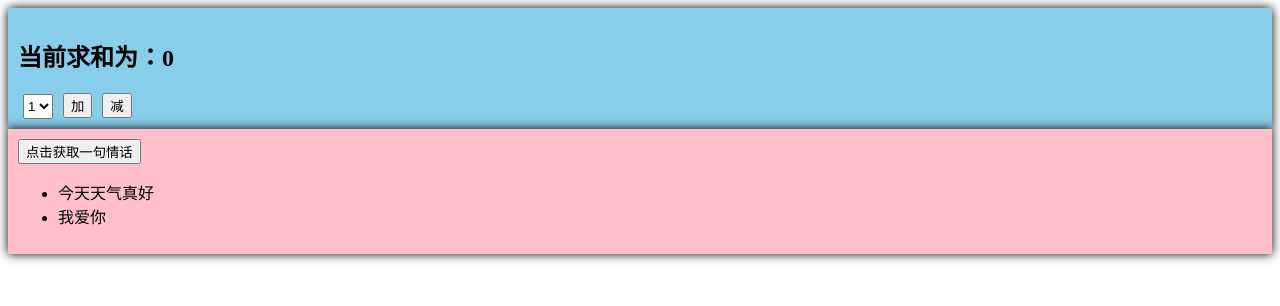
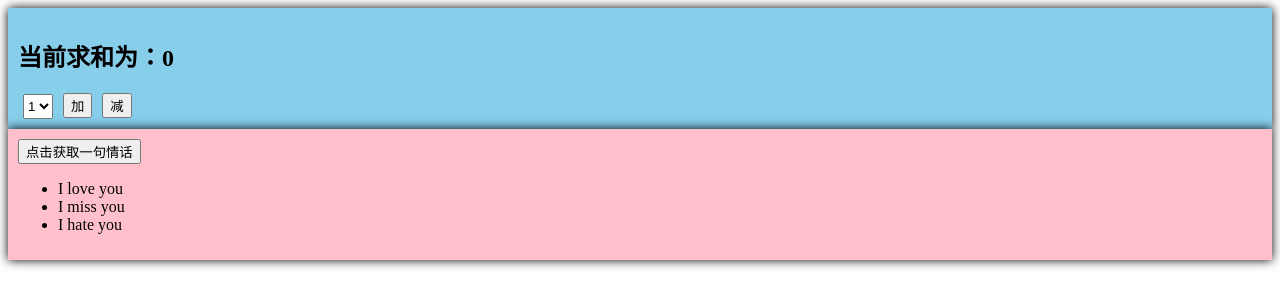
Before and after one commit to XiaoNing0430/Vue3-Learn, a Vue app: page / in a window 1280 px wide. Shown: the top 306 px of the page. Built offline with nearby package versions, Linux system fonts and the light colour scheme.

Commit message:
pinia存储+读取数据

```diff
--- a/src/components/Count.vue
+++ b/src/components/Count.vue
@@ -1,6 +1,6 @@
 <template>
   <div class="count">
-		<h2>当前求和为：{{ sum }}</h2>
+		<h2>当前求和为：{{ countStore.count }}</h2>
 		<select v-model.number="selectNum">
 			<option value="1">1</option>
 			<option value="2">2</option>
@@ -13,16 +13,20 @@
 
 <script lang="ts" setup name="Count">
 	import { computed, ref } from 'vue'
+	import { useCountStore } from '@/store/count';
 
-	const sum = ref(0)
+	const countStore = useCountStore()
+
+	// 以下两种方式都可以拿到state中的数据
+	console.log(countStore.count)
+	console.log(countStore.$state.count)
+
 	const selectNum = ref(1)
 
 	function add() {
-		sum.value += selectNum.value
 	}
 
 	function div() {
-		sum.value -= selectNum.value
 	}
 </script>
 
--- a/src/components/Love.vue
+++ b/src/components/Love.vue
@@ -2,7 +2,7 @@
   <div class="love">
     <button @click="getLoveWord">点击获取一句情话</button>
     <ul>
-      <li v-for="(loveWord, index) in loveWords" :key="loveWord.id">
+      <li v-for="(loveWord, index) in loveStore.loveWords" :key="loveWord.id">
         {{ loveWord.content }}
       </li>
     </ul>
@@ -12,12 +12,9 @@
 <script lang="ts" setup name="Love">
   import { reactive } from 'vue'
   import axios from 'axios';
+  import { useLoveStore } from '@/store/love';
 
-  // 数据
-  const loveWords = reactive([
-    { id: 1, content: '今天天气真好' },
-    { id: 2, content: '我爱你' },
-  ])
+  const loveStore = useLoveStore()
 
   // 方法
   async function getLoveWord() {
--- /dev/null
+++ b/src/store/count.ts
@@ -0,0 +1,10 @@
+import { defineStore } from 'pinia'
+
+export const useCountStore = defineStore('count', {
+	// 真正存储数据的地方
+  state: () => {
+    return {
+      count: 0
+    }
+  },
+})
--- /dev/null
+++ b/src/store/love.ts
@@ -0,0 +1,13 @@
+import { defineStore } from "pinia";
+
+export const useLoveStore = defineStore("love", {
+  state: () => {
+    return {
+      loveWords: [
+				{id: 1, content: "I love you"},
+				{id: 2, content: "I miss you"},
+				{id: 3, content: "I hate you"}
+			],
+    };
+  },
+});
```
